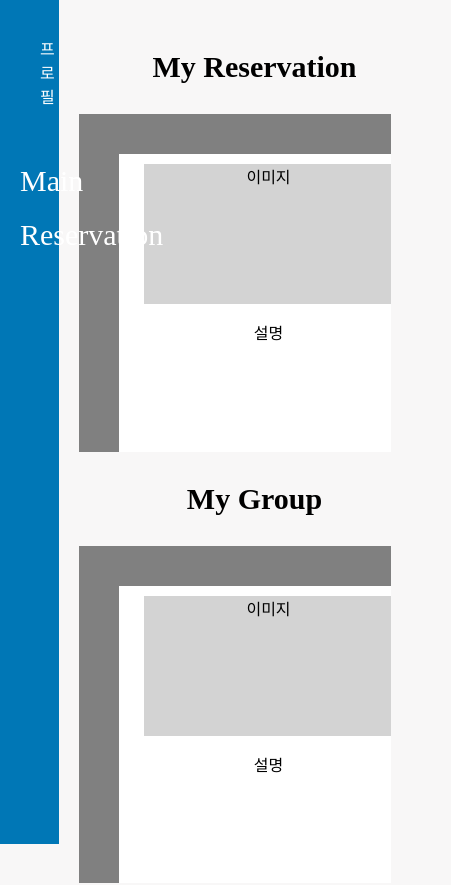
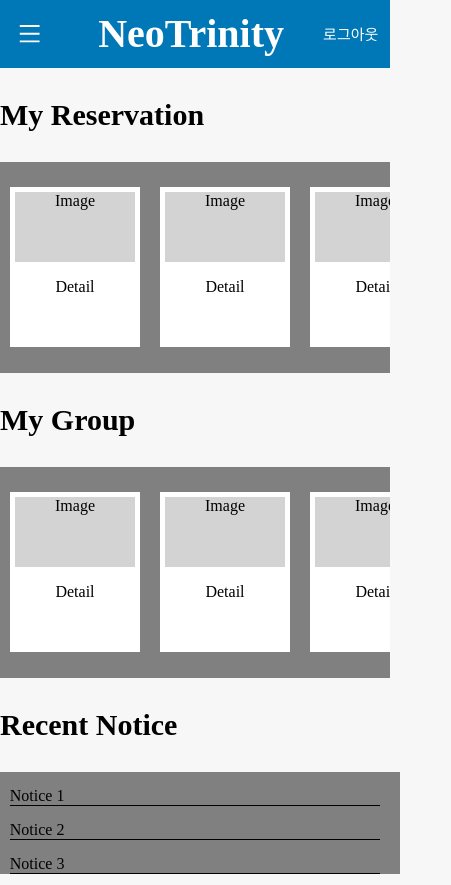
Before and after one commit to yundevingV/NeoTrinity, a React (Create React App) app in the folder Frontend/: page / in a window 390 px wide. Shown: the top 885 px of the page, 451 px wide, since content can reach past the window. Built offline with nearby package versions, Linux system fonts and the light colour scheme.

Commit message:
Feat: 모바일용 로그인, 메인페이지 UI 구현

```diff
--- a/Frontend/package.json
+++ b/Frontend/package.json
@@ -14,6 +14,8 @@
     "axios": "^1.6.0",
     "react": "^18.2.0",
     "react-dom": "^18.2.0",
+    "react-icons": "^4.11.0",
+    "react-responsive": "^9.0.2",
     "react-router-dom": "^6.17.0",
     "react-scripts": "5.0.1",
     "styled-components": "^6.1.0",
--- a/Frontend/src/App.tsx
+++ b/Frontend/src/App.tsx
@@ -5,7 +5,7 @@ import { Route, Routes } from 'react-router-dom';
 import './App.css';
 import Login from './pages/Login'
 import SignUp from './pages/SignUp'
-import Main from './pages/MainPage'
+import MainPage from './pages/MainPage'
 import Group from './pages/Group/Group'
 import GroupNotice from './pages/Group/GroupNotice'
 import GroupNoticeDetail from './pages/Group/GroupNoticeDetail';
@@ -25,7 +25,7 @@ export default function App() {
 
         <Route path='/login' element = {<Login />} />
         <Route path='/signUp' element = {<SideBar content={<SignUp />} />} />
-        <Route path='/' element = {<SideBar content={<Main/>}/>} />
+        <Route path='/' element = {<SideBar content={<MainPage/>}/>} />
 
         {/* profile */}
         <Route path='/profile' element = {<Profile />} />
--- a/Frontend/src/components/SideBar/SideBar.tsx
+++ b/Frontend/src/components/SideBar/SideBar.tsx
@@ -1,10 +1,119 @@
-import React, { ReactNode } from "react";
+import React, { ReactNode, useState } from "react";
 import styled from "styled-components";
 import { Link } from "react-router-dom";
+import { useMediaQuery } from "react-responsive";
+import { AiOutlineMenu } from "react-icons/ai";
 
+function SideBar({ content }: { content: ReactNode }) {
+  const isPc = useMediaQuery({
+    query: "(min-width:769px)"
+  });
+
+  const [isOpen, setIsOpen] = useState(false);
+  const [xPosition, setXPosition] = useState('-80vw');
+
+  function toggleSidebar() {
+    setIsOpen(!isOpen);
+    if (isOpen) {
+      setXPosition('0');
+    }
+    else {
+      setXPosition('-80vw');
+    }
+  }
+
+  const items: { name: string; path: string }[] = [
+    { name: 'Main', path: '/' },
+    { name: 'Reservation', path: '/reservation' }
+  ];
+
+  if (isPc) {
+    return (
+      <Container>
+        <Side>
+          <ProfileContainer>
+            <ProfilePicture></ProfilePicture>
+            <Introduction>프<br></br>로<br></br>필</Introduction>
+          </ProfileContainer>
+          {items.map((item, i) => {
+            return (
+              <Menu to={item.path} key={i}>{item.name}</Menu>
+            );
+          })}
+        </Side>
+        <Content>
+          {content}
+        </Content>
+      </Container>
+    );
+  }
+
+  else {
+    return (
+      <Container>
+        <MobileTop>
+          <ToggleButtonContainer onClick={toggleSidebar}>
+            <AiOutlineMenu style={{ width: '3vh', height: '3vh', color: 'white' }} />
+          </ToggleButtonContainer>
+          <MobileTitle>NeoTrinity</MobileTitle>
+          <LogoutText>로그아웃</LogoutText>
+        </MobileTop>
+        <MobileSide style={{ transform: `translatex(${xPosition})`, transition: '0.3s' }}>
+          <ProfileContainer>
+            <ProfilePicture></ProfilePicture>
+            <Introduction>프<br></br>로<br></br>필</Introduction>
+          </ProfileContainer>
+          {items.map((item, i) => {
+            return (
+              <Menu to={item.path} key={i}>{item.name}</Menu>
+            );
+          })}
+        </MobileSide>
+        <MobileContent>
+          {content}
+        </MobileContent>
+      </Container>
+    )
+  }
+
+}
+
+export default SideBar;
+
+//styled components
 const Container = styled.div`
   display: flex;
 `;
+
+const MobileTop = styled.div`
+  position: fixed;
+  display: flex;
+  background-color: #0077B6;
+  width: 100%;
+  height: 8vh;
+  align-items: center;
+  justify-content: center;
+`
+
+const Title = styled.div`
+  display: flex;
+  justify-content: center;
+  align-items: center;
+  width: 50%;
+  height: 8vh;
+  color: white;
+  font-weight: bold;
+  font-size: 40px;
+`
+
+const ToggleButtonContainer = styled.div`
+  width: 7vh;
+  height: 7vh;
+  cursor: pointer;
+  display: flex;
+  justify-content: center; /* Center horizontally */
+  align-items: center; /* Center vertically */
+`
 
 const Side = styled.div`
   position: fixed;
@@ -15,11 +124,27 @@ const Side = styled.div`
   flex-direction: column;
 `;
 
+const MobileSide = styled.div`
+  position: fixed;
+  display: flex;
+  background-color: #0077B6;
+  width: 80vw;
+  height: 100vh;
+  margin-top: 8vh;
+  flex-direction: column;
+`
+
 const Content = styled.div`
   flex: 1;
   padding: 20px;
   margin-left: 15%;
 `;
+
+
+const MobileContent = styled.div`
+  flex: 1;
+  margin-top: 8vh;
+`
 
 const Menu = styled(Link)`
   color: white;
@@ -48,30 +173,20 @@ const Introduction = styled.p`
   color: white;
 `;
 
-function SideBar({ content }: { content: ReactNode }) {
-  const items: { name: string; path: string }[] = [
-    { name: 'Main', path: '/' },
-    { name: 'Reservation', path: '/reservation' }
-  ];
+const LogoutText = styled.div`
+  color: white;
+  padding-right: 3vw;
+  font-size: 15px;
+`
 
-  return (
-    <Container>
-      <Side>
-        <ProfileContainer>
-          <ProfilePicture></ProfilePicture>
-          <Introduction>프<br></br>로<br></br>필</Introduction>
-        </ProfileContainer>
-        {items.map((item, i) => {
-          return (
-            <Menu to={item.path} key={i}>{item.name}</Menu>
-          );
-        })}
-      </Side>
-      <Content>
-        {content}
-      </Content>
-    </Container>
-  );
-}
-
-export default SideBar;
+const MobileTitle = styled.div`
+  display: flex;
+  justify-content: center;
+  align-items: center;
+  width: 50%;
+  height: 8vh;
+  color: white;
+  font-weight: bold;
+  font-size: 40px;
+  flex: 1;
+`
--- a/Frontend/src/components/main/DetailButton.tsx
+++ b/Frontend/src/components/main/DetailButton.tsx
@@ -1,5 +1,31 @@
+import { useMediaQuery } from "react-responsive";
 import styled from "styled-components"
 
+function DetailButton(){
+    const isPc = useMediaQuery({
+        query: "(min-width:769px)"
+      });
+
+    if(isPc){
+    return(
+        <Box>
+            <ImageBox>이미지</ImageBox>
+            <p>설명</p>
+        </Box>
+    )}
+    else{
+        return(
+            <MobileBox>
+                <MobileImageBox>Image</MobileImageBox>
+                <p>Detail</p>
+            </MobileBox>
+        )
+    }
+}
+
+export default DetailButton;
+
+//Styled components for PC
 const Box = styled.div`
     display: flex;
     flex: 0 0 auto;
@@ -17,13 +43,21 @@ const ImageBox = styled.div`
     margin-top: 10px;
 `
 
-function DetailButton(){
-    return(
-        <Box>
-            <ImageBox>이미지</ImageBox>
-            <p>설명</p>
-        </Box>
-    )
-}
+//Styled components for mobile
 
-export default DetailButton;
+const MobileBox = styled.div`
+    display: flex;
+    flex: 0 0 auto;
+    width: 130px;
+    height: 160px;
+    align-items: center;
+    flex-direction: column;
+    background-color: white;
+    margin: 10px;
+`
+const MobileImageBox = styled.div`
+    width: 120px;
+    height: 70px;
+    background-color: lightgrey;
+    margin-top: 5px;
+`
--- a/Frontend/src/pages/Login.tsx
+++ b/Frontend/src/pages/Login.tsx
@@ -1,11 +1,13 @@
-import React,{useState} from "react";
-
-
+import React, { useState } from "react";
 import { styled } from "styled-components";
-import {Link} from 'react-router-dom';
+import { Link } from 'react-router-dom';
 import axios from "axios";
+import { useMediaQuery } from "react-responsive";
 
 export default function Login() {
+    const isPc = useMediaQuery({
+        query: "(min-width:769px)"
+    });
 
     const [formData, setFormData] = useState({
         id: "",
@@ -28,14 +30,14 @@ export default function Login() {
 
 
         // 공백 여부 검사
-    if (id.trim() === '' || pwd.trim() === '' ) {
+        if (id.trim() === '' || pwd.trim() === '') {
             alert('빈칸을 모두 채워주세요.'); // 공백인 경우 알람 창을 띄움.
             return;
         }
 
         const data = {
-            id : formData.id,
-            password : formData.pwd,
+            id: formData.id,
+            password: formData.pwd,
 
         };
         const config = {};
@@ -51,7 +53,8 @@ export default function Login() {
             });
 
     };
-    return(
+    if (isPc) {
+        return (
             <Wrapper>
 
                 <LoginContainer>
@@ -112,14 +115,67 @@ export default function Login() {
             </Wrapper>
         )
     }
+    else {
+        return (
+            <MobileContainer>
+                <Logo>Place for logo</Logo>
+
+                <Title>
+                    <TitleFont>
+                        Neo Trinity
+                    </TitleFont>
+                </Title>
+
+                <InputContainer>
+
+                    <form >
+                        <Input
+                            placeholder='아이디를 입력해주세요'
+                            name="id"
+                            value={id}
+                            onChange={onInputChange}
+                        />
+                        <Input
+                            placeholder='비밀번호를 입력해주세요'
+                            name="pwd"
+                            value={pwd}
+                            onChange={onInputChange}
+                            type="password"
+                        />
+                    </form>
+
+                </InputContainer>
+
+                <ButtonContainer>
+                    <SubmitButton onClick={login} >
+                        로그인하기
+                    </SubmitButton>
+                </ButtonContainer>
+            </MobileContainer>
+        )
+    }
+}
 
 //styled-component
-const StyledLink = styled(Link)`
+const MobileContainer = styled.div`
+    display: flex;
+    flex-direction: column;
+    align-items: center;
+    //justify-content: center;
+    width: 100vw;
+    height: 100vh;
+    padding-top: 20vh;
+`;
 
-
+const Logo = styled.div`
+    width: 40vw;
+    height: 40vw;
+    display: flex;
+    border-radius: 50%;
+    background-color: black;
+    color: white;
+    align-items: center;
 `
-
-
 const Wrapper = styled.div`
 
 `
--- a/Frontend/src/pages/MainPage.tsx
+++ b/Frontend/src/pages/MainPage.tsx
@@ -1,9 +1,98 @@
 import React from "react";
 import styled from "styled-components";
 import DetailButton from "../components/main/DetailButton";
+import { useMediaQuery } from "react-responsive";
 
 //TODO: DetailButton 추후에 서버에서 받아온 정보 props로 넘겨야 함.
 
+function MainPage() {
+    const isPc = useMediaQuery({
+        query: "(min-width:769px)"
+    });
+
+    if (isPc) {
+        return (
+            <PCMainPage />
+        )
+    }
+    else {
+        return (
+            <MobileMainPage />
+        )
+    }
+}
+export default MainPage;
+
+function PCMainPage() {
+    return (
+        <>
+            <Title>My Reservation</Title>
+            <Container>
+                <DetailButton />
+                <DetailButton />
+                <DetailButton />
+                <DetailButton />
+                <DetailButton />
+                <DetailButton />
+                <DetailButton />
+                <DetailButton />
+                <DetailButton />
+                <DetailButton />
+                <DetailButton />
+                <DetailButton />
+            </Container>
+            <Title>My Group</Title>
+            <Container>
+                <DetailButton />
+                <DetailButton />
+            </Container>
+            <Title>Group's Recent Notice</Title>
+            <NoticeBox>
+                <p>공지1</p>
+                <p>공지2</p>
+                <p>공지3</p>
+            </NoticeBox>
+        </>
+    )
+}
+
+function MobileMainPage() {
+    return (
+        <>
+            <MobileContainer>
+                <Title>My Reservation</Title>
+                <MobileItemBox>
+                    <DetailButton />
+                    <DetailButton />
+                    <DetailButton />
+                    <DetailButton />
+                    <DetailButton />
+                    <DetailButton />
+                    <DetailButton />
+                </MobileItemBox>
+                <Title>My Group</Title>
+                <MobileItemBox>
+                    <DetailButton />
+                    <DetailButton />
+                    <DetailButton />
+                    <DetailButton />
+                    <DetailButton />
+                    <DetailButton />
+                    <DetailButton />
+                </MobileItemBox>
+                <Title>Recent Notice</Title>
+                <MobileNoticeBox>
+                <Notice>Notice 1</Notice>
+                <Notice>Notice 2</Notice>
+                <Notice>Notice 3</Notice>
+                </MobileNoticeBox>
+            </MobileContainer>
+
+        </>
+    )
+}
+
+//Styled components for PC
 const Title = styled.p`
     font-size: 30px;
     font-weight: bold;
@@ -35,39 +124,44 @@ const NoticeBox = styled.div`
     padding: 20px;
 `
 
+//Styled components for Mobile
+const MobileContainer = styled.div`
+    display: flex;
+    flex-direction: column;
+    align-items: start;
+`
+const MobileItemBox = styled.div`
+  display: flex;
+  width: 100vw;
+  height: 25vh;
+  flex-direction: row;
+  background-color: grey;
+  overflow-x: auto;
+  overflow-y: hidden;
+  white-space: nowrap;
+  align-items: center;
+  &::-webkit-scrollbar {
+    width: 4px;
+  }
+  &::-webkit-scrollbar-thumb {
+    border-radius: 2px;
+    background: #ccc;
+  }
+`
 
+const MobileNoticeBox = styled.div`
+    display: flex;
+    width: 100vw;
+    flex-direction: column;
+    background-color: gray;
+    align-items: start;
+    padding-left: 2.5vw;
+`
 
-function MainPage() {
-    return (
-        <>
-            <Title>My Reservation</Title>
-            <Container>
-                <DetailButton/>
-                <DetailButton />
-                <DetailButton />
-                <DetailButton />
-                <DetailButton />
-                <DetailButton />
-                <DetailButton />
-                <DetailButton />
-                <DetailButton />
-                <DetailButton />
-                <DetailButton />
-                <DetailButton />
-            </Container>
-            <Title>My Group</Title>
-            <Container>
-                <DetailButton/>
-                <DetailButton/>
-            </Container>
-            <Title>Group's Recent Notice</Title>
-            <NoticeBox>
-                <p>공지1</p>
-                <p>공지2</p>
-                <p>공지3</p>
-            </NoticeBox>
-        </>
-    )
-}
-
-export default MainPage;
+const Notice = styled.div`
+    display: flex;
+    margin-top: 15px;
+    width: 95vw;
+    border-bottom: 1px black solid;
+    align-items: start;
+`
```
Also changed, not shown: Frontend/src/pages/Group/Group.tsx (+68 -63 lines), 2 other files (tests, documents, lock files or other folders). Lines whose indentation alone changed are shown as unchanged.
